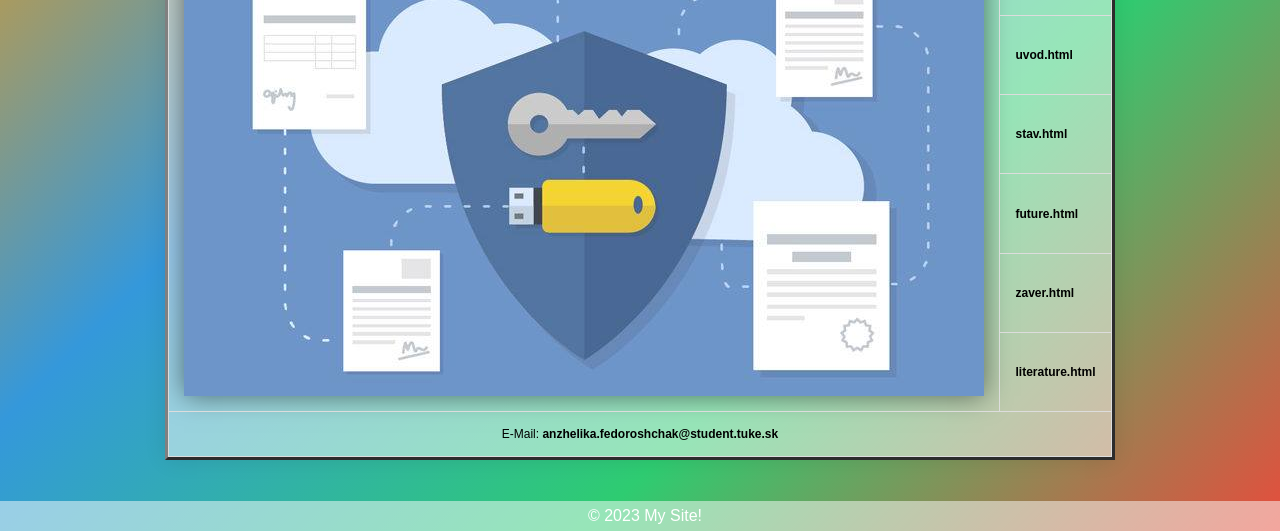
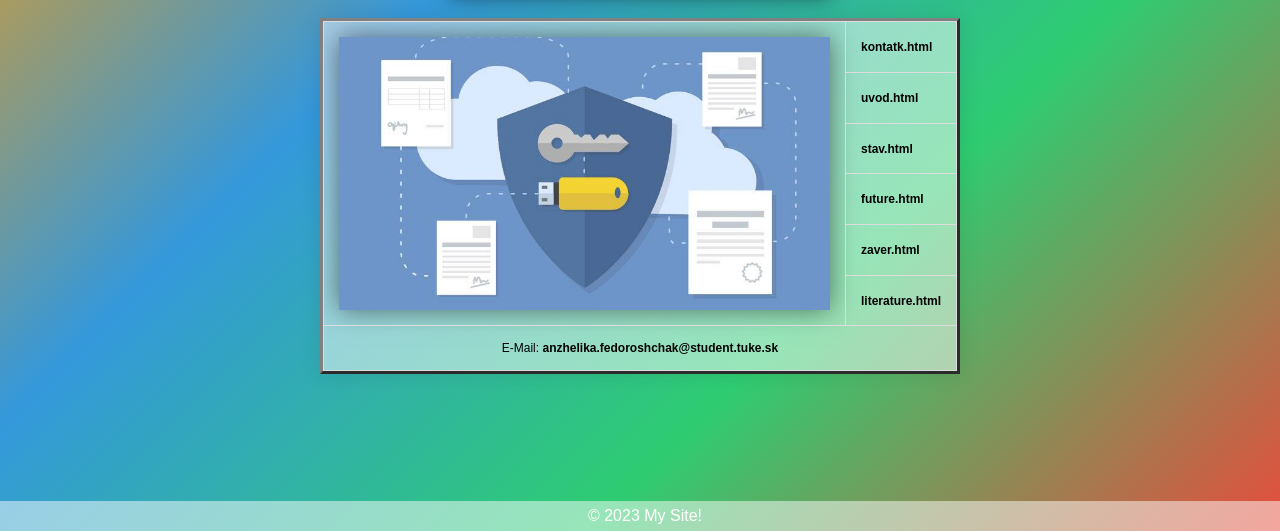
Before and after one commit to serofff/spsite, a plain HTML site: page index.html in a window 1280 px wide. Shown: the part 269-800 px from the top of the page. Drawn offline with Linux system fonts and the light colour scheme.

Commit message:
Add files via upload

```diff
--- a/css/style.css
+++ b/css/style.css
@@ -86,7 +86,7 @@ table {
     background-color: rgba(255, 255, 255, 0.5);
     box-shadow: 0 0 20px rgba(0, 0, 0, 0.1);
     max-height: 100vh;
-    max-width: 98%;
+    max-width: 95vw;
     overflow-y: auto;
     display: flex;
     flex-direction: column;
@@ -222,12 +222,16 @@ margin-top: 5px;
     .textclass {
         font-size: 16px;
     }
+
 }
 
 @media screen and (min-width: 1200px) {
     .textclass {
         font-size: 18px;
     }
+    table{
+        max-width: 50vw;
+    }
 }
 .textclass li{
     padding: 5px;
```
